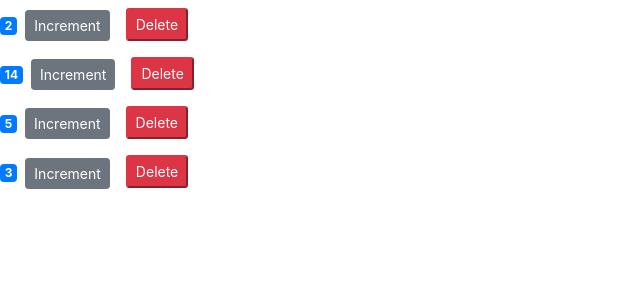
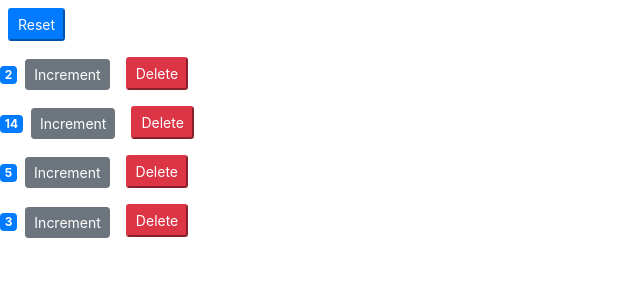
Before and after one commit to rahman-jn/react-course-mosh, a React (Create React App) app: page / in a window 1280 px wide. Shown: the top 300 px of the page, without its empty margins (0-640 px from the left). Built offline with nearby package versions, Linux system fonts and the light colour scheme.

Commit message:
Reset button added to project, This button set the value of all counters state to 0.

```diff
--- a/src/components/counters.jsx
+++ b/src/components/counters.jsx
@@ -24,10 +24,24 @@ class Counters extends React.Component {
         this.setState({ counters })
     }
 
+    handleReset = () =>{
+         const counters = [...this.state.counters];
+         counters.map( c => c.value = 0 );
+         this.setState({ counters });
+    }
+
     render() {
         return <div>
-                   {this.state.counters.map(counter => <Counter key={counter.id} counter = {counter}
-                   onDelete = {this.handleDelete} onIncrement = { () => this.handleIncrement(counter) } />)}
+                    <button className="btn-primary btn-sm m-2" onClick={this.handleReset}>
+                        Reset
+                    </button>
+                   {this.state.counters.map(counter =>
+                   <Counter
+                   key={counter.id}
+                   counter = {counter}
+                   onDelete = {this.handleDelete}
+                   onIncrement = { () => this.handleIncrement(counter) }
+                    />)}
                 </div>;
     }
 }
```
